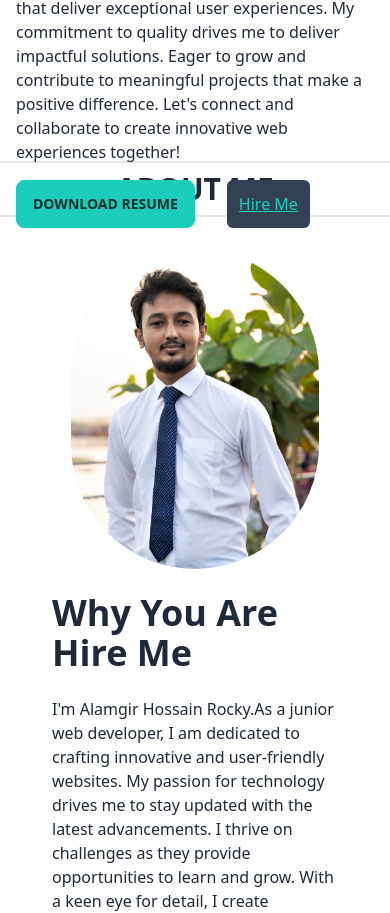
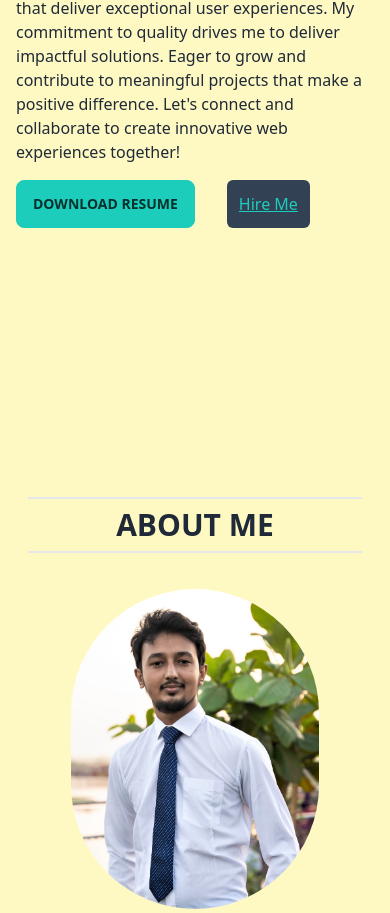
Before and after one commit to Rocky3112/My-Portfolio, a React (Vite) app: page / in a window 390 px wide. Shown: the part 812-1725 px from the top of the page. Built offline with nearby package versions, Linux system fonts and the light colour scheme.

Commit message:
modified

```diff
--- a/src/Pages/AboutMe/AboutMe.jsx
+++ b/src/Pages/AboutMe/AboutMe.jsx
@@ -3,13 +3,14 @@
 import { Fade } from 'react-awesome-reveal';
 import aboutMeImage from '../../assets/bannerImg.jpg';
 import SectionTitle from '../SectionTitle';
+import './aboutMe.css'
 
 const AboutMe = () => {
 
     return (
         <div
             style={{ overflow: 'hidden' }}
-            id='aboutMe' className='mt-60 lg:my-16 sm:mt-64'>
+            id='aboutMe' className='mt-80 lg:my-16 mt-72-mobile'>
             <SectionTitle heading={'About me'}></SectionTitle>
             <div data-aos="zoom-out-left" className="hero ">
                 <div className="hero-content flex-col lg:flex-row gap-6 md:gap-20 mx-9">
--- /dev/null
+++ b/src/Pages/AboutMe/aboutMe.css
@@ -0,0 +1,5 @@
+@media (max-width: 399px) {
+    #aboutMe {
+      margin-top: 572px;
+    }
+  }
--- a/src/Pages/MySkills/MySkills.jsx
+++ b/src/Pages/MySkills/MySkills.jsx
@@ -24,7 +24,7 @@ const MySkills = () => {
                     </div>
                     <div>
                         <label className='block font-bold'>React</label>
-                        <progress className="progress progress-success h-3 w-56" value="65" max="100"></progress>
+                        <progress className="progress progress-success h-3 w-56" value="70" max="100"></progress>
                     </div>
 
 
@@ -34,19 +34,19 @@ const MySkills = () => {
                     <Fade  direction="right" duration={1000}>
                     <div>
                         <label className='block font-bold'>Firebase</label>
-                        <progress className="progress progress-success h-3 w-56" value="60" max="100"></progress>
+                        <progress className="progress progress-success h-3 w-56" value="65" max="100"></progress>
                     </div>
                     <div>
                         <span className='block font-bold'>Node.js</span>
-                        <progress className="progress progress-success h-3 w-56" value="30" max="100"></progress>
+                        <progress className="progress progress-success h-3 w-56" value="40" max="100"></progress>
                     </div>
                     <div>
                         <label className='block font-bold'>Express.js</label>
-                        <progress className="progress progress-success h-3 w-56" value="25" max="100"></progress>
+                        <progress className="progress progress-success h-3 w-56" value="40" max="100"></progress>
                     </div>
                     <div>
                         <label className='block font-bold'>Mongodb</label>
-                        <progress className="progress progress-success h-3 w-56" value="45" max="100"></progress>
+                        <progress className="progress progress-success h-3 w-56" value="65" max="100"></progress>
                     </div>
                     </Fade>
                 </div>
--- a/src/Pages/SectionTitle.jsx
+++ b/src/Pages/SectionTitle.jsx
@@ -3,7 +3,7 @@
 
 const SectionTitle = ({heading}) => {
     return (
-        <div className="mx-auto text-center md:w-4/12 my-4 mx-7">
+        <div className="mx-auto text-center md:w-4/12 px-7  lg:my-7 my-5">
             <p className="text-3xl uppercase font-semibold border-y-2 py-2 ">{heading}</p>
         </div>
     );
--- a/src/main.jsx
+++ b/src/main.jsx
@@ -7,7 +7,7 @@ import { router } from './Routes/Routes.jsx'
 
 ReactDOM.createRoot(document.getElementById('root')).render(
   <React.StrictMode>
-    <div className='w-full'>
+    <div className='w-full bg-yellow-100'>
     <RouterProvider router={router} />
 
     </div>
```
